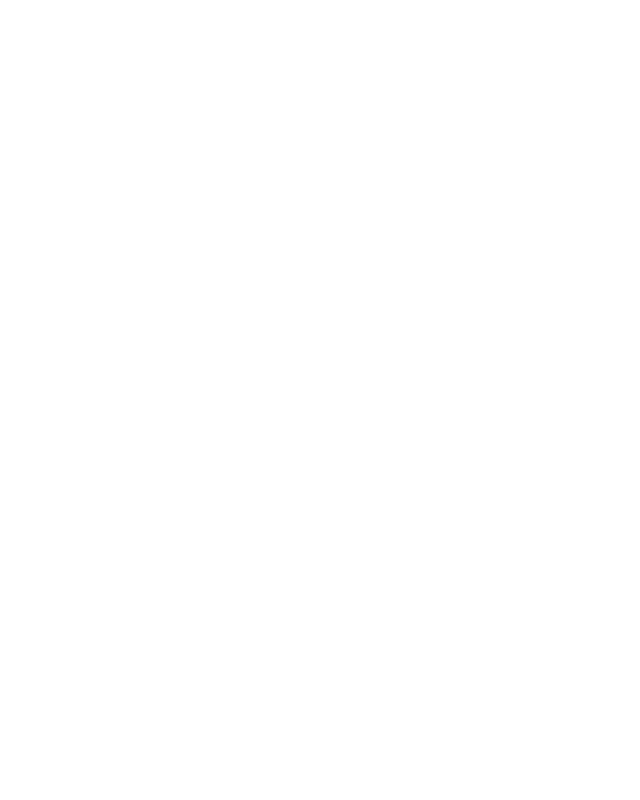
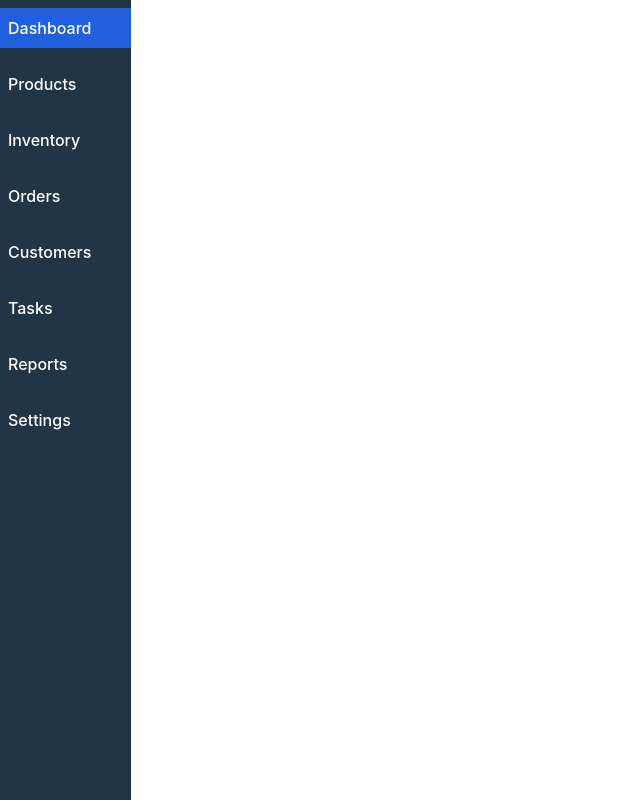
Before and after one commit to nayefradwi/zim_admin_portal, a Svelte app: page / in a window 1280 px wide. Shown: the whole page, without its empty margins (0-640 px from the left). Built offline with nearby package versions, Linux system fonts and the light colour scheme.

Commit message:
created navbar

```diff
--- a/src/App.svelte
+++ b/src/App.svelte
@@ -1,5 +1,6 @@
 <script lang="ts">
   import { onMount } from "svelte";
+  import AppNavDrawer from "./lib/components/AppNavDrawer.svelte";
 
   onMount(() => {
     // get user token
@@ -14,5 +15,9 @@
 <main>
   <!-- header -->
   <!-- drawer -->
+  <AppNavDrawer selectedPath="/" />
   <!-- body -->
 </main>
+
+<style>
+</style>
--- a/src/app.css
+++ b/src/app.css
@@ -1,19 +1,20 @@
 :root {
-  --zim-text-selection-color: rgba(116, 139, 248, 0.25);
-  --zim-primary: #2060df;
-  --zim-primary-background: #2060df;
-  --zim-primary-underline: rgba(32, 96, 223, 0.5);
-  --zim-primary-hover: #184eb8;
-  --zim-primary-hover-background: #1d59d0;
-  --zim-primary-focus: rgba(116, 139, 248, 0.25);
-  --zim-primary-inverse: #fff;
+  --text-selection-color: rgba(116, 139, 248, 0.25);
+  --primary: #2060df;
+  --primary-background: #2060df;
+  --primary-underline: rgba(32, 96, 223, 0.5);
+  --primary-hover: #184eb8;
+  --primary-hover-background: #1d59d0;
+  --primary-focus: rgba(116, 139, 248, 0.25);
+  --primary-inverse: #fff;
+  --on-background: #213547;
 
   font-family: Inter, system-ui, Avenir, Helvetica, Arial, sans-serif;
   line-height: 1.5;
   font-weight: 400;
 
   color-scheme: light;
-  color: #213547;
+  color: var(--on-background);
   background-color: #ffffff;
 
   font-synthesis: none;
@@ -26,11 +27,11 @@
 
 a {
   font-weight: 500;
-  color: var(--zim-primary);
+  color: var(--primary);
   text-decoration: inherit;
 }
 a:hover {
-  color: var(--zim-primary-hover);
+  color: var(--primary-hover);
 }
 
 body {
@@ -64,12 +65,12 @@
   font-size: 1em;
   font-weight: 500;
   font-family: inherit;
-  background-color: var(--zim-primary);
-  color: var(--zim-primary-inverse);
+  background-color: var(--primary);
+  color: var(--primary-inverse);
   cursor: pointer;
   transition: border-color 0.25s;
 }
 
 button:hover {
-  background-color: var(--zim-primary-hover);
+  background-color: var(--primary-hover);
 }
--- /dev/null
+++ b/src/lib/components/AppNavDrawer.svelte
@@ -0,0 +1,35 @@
+<script lang="ts">
+    import { HOME_NAVIGATION } from "./../view_models/appNavItem";
+    import type { AppNavItemModel } from "./../view_models/appNavItem";
+    import AppNavDrawerItem from "./AppNavDrawerItem.svelte";
+    export let selectedPath: string;
+    const onClick = (item: AppNavItemModel, isSelected: boolean) => {
+        if (!isSelected && !item.isLocked) {
+            // GO TO PATH
+            selectedPath = item.path;
+        }
+    };
+</script>
+
+<div class="nav-drawer">
+    {#each HOME_NAVIGATION as item}
+        <AppNavDrawerItem
+            navItem={item}
+            isSelected={selectedPath == item.path}
+            {onClick}
+        />
+    {/each}
+</div>
+
+<style>
+    .nav-drawer {
+        position: absolute;
+        top: 0;
+        left: 0;
+        display: flex;
+        flex-direction: column;
+        align-items: center;
+        height: 100%;
+        background-color: var(--on-background);
+    }
+</style>
--- /dev/null
+++ b/src/lib/components/AppNavDrawerItem.svelte
@@ -0,0 +1,55 @@
+<script lang="ts">
+    import type { AppNavItemModel } from "../view_models/appNavItem.ts";
+    export let navItem: AppNavItemModel;
+    export let isSelected: boolean;
+    export let onClick: (item: AppNavItemModel, isSelected: boolean) => void;
+</script>
+
+<div class="nav-item nav-item-container">
+    <a
+        on:click={(e) => {
+            e.preventDefault();
+            onClick(navItem, isSelected);
+        }}
+        class="nav-item-content {navItem.isLocked ? 'locked' : ''} {isSelected
+            ? 'selected'
+            : ''}"
+        href={navItem.path}
+        >{navItem.name}
+    </a>
+</div>
+
+<style>
+    .nav-item-container {
+        display: flex;
+        align-items: center;
+        justify-content: start;
+        width: 100%;
+    }
+
+    .nav-item {
+        color: var(--primary-inverse);
+        margin: 8px 16px;
+    }
+
+    .nav-item-content {
+        text-decoration: none;
+        color: var(--primary-inverse);
+        padding: 8px;
+        width: 100%;
+        text-align: left;
+        font-weight: 500;
+    }
+
+    .nav-item:hover {
+        background-color: var(--primary-hover);
+    }
+
+    .locked {
+        cursor: not-allowed;
+    }
+
+    .selected {
+        background-color: var(--primary);
+    }
+</style>
--- /dev/null
+++ b/src/lib/view_models/appNavItem.ts
@@ -0,0 +1,54 @@
+export interface AppNavItemModel {
+    path: string;
+    name: string;
+    icon: string;
+    isLocked?: boolean;
+}
+
+export const HOME_NAVIGATION: AppNavItemModel[] = [
+    {
+        path: '/',
+        name: 'Dashboard',
+        icon: 'dashboard',
+    },
+    {
+        path: '/products',
+        name: 'Products',
+        icon: 'shopping_cart',
+    },
+    {
+        path: '/inventory',
+        name: 'Inventory',
+        icon: 'inventory',
+    },
+    {
+        path: '/orders',
+        name: 'Orders',
+        icon: 'shopping_bag',
+        isLocked: true,
+    },
+    {
+        path: '/customers',
+        name: 'Customers',
+        icon: 'people',
+        isLocked: true,
+    },
+    {
+        path: "/tasks",
+        name: "Tasks",
+        icon: "task",
+        isLocked: true,
+    },
+    {
+        path: '/reports',
+        name: 'Reports',
+        icon: 'bar_chart',
+        isLocked: true,
+    },
+    {
+        path: '/settings',
+        name: 'Settings',
+        icon: 'settings',
+        isLocked: true,
+    },
+]
```
